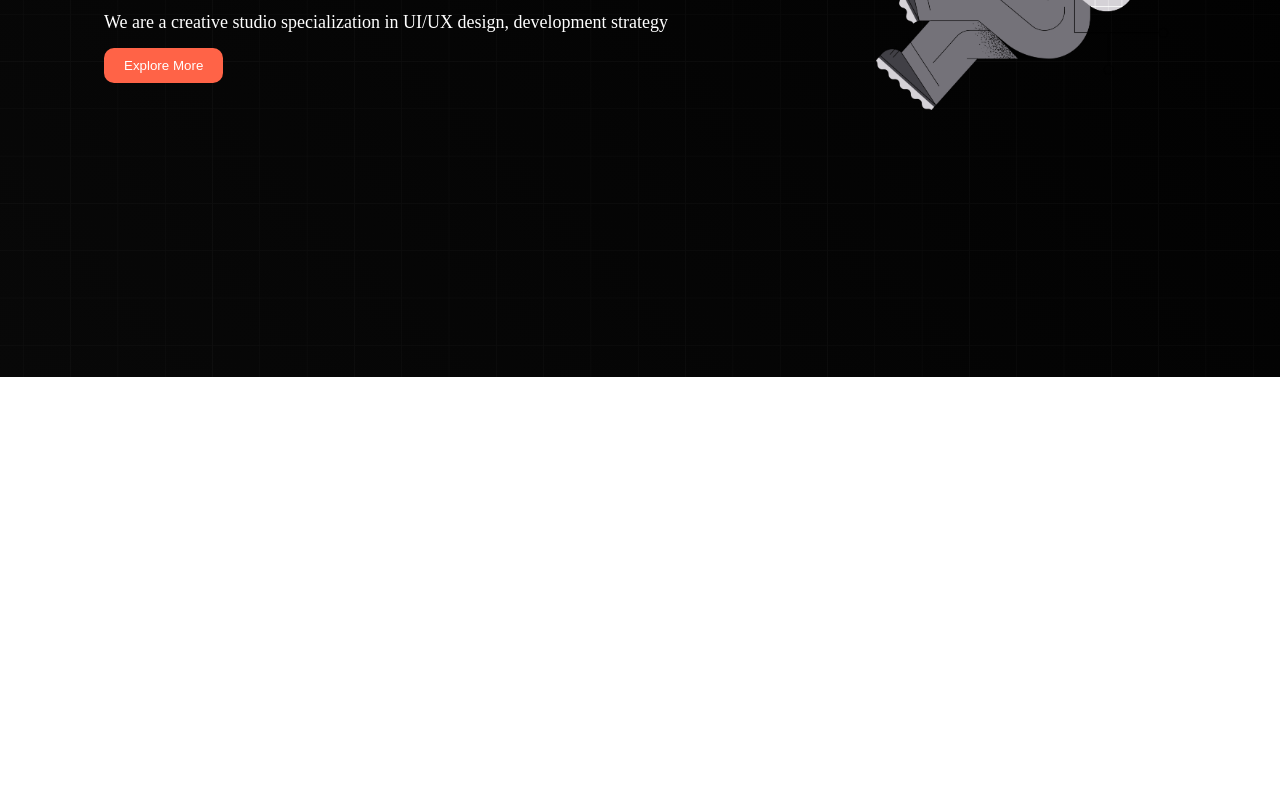
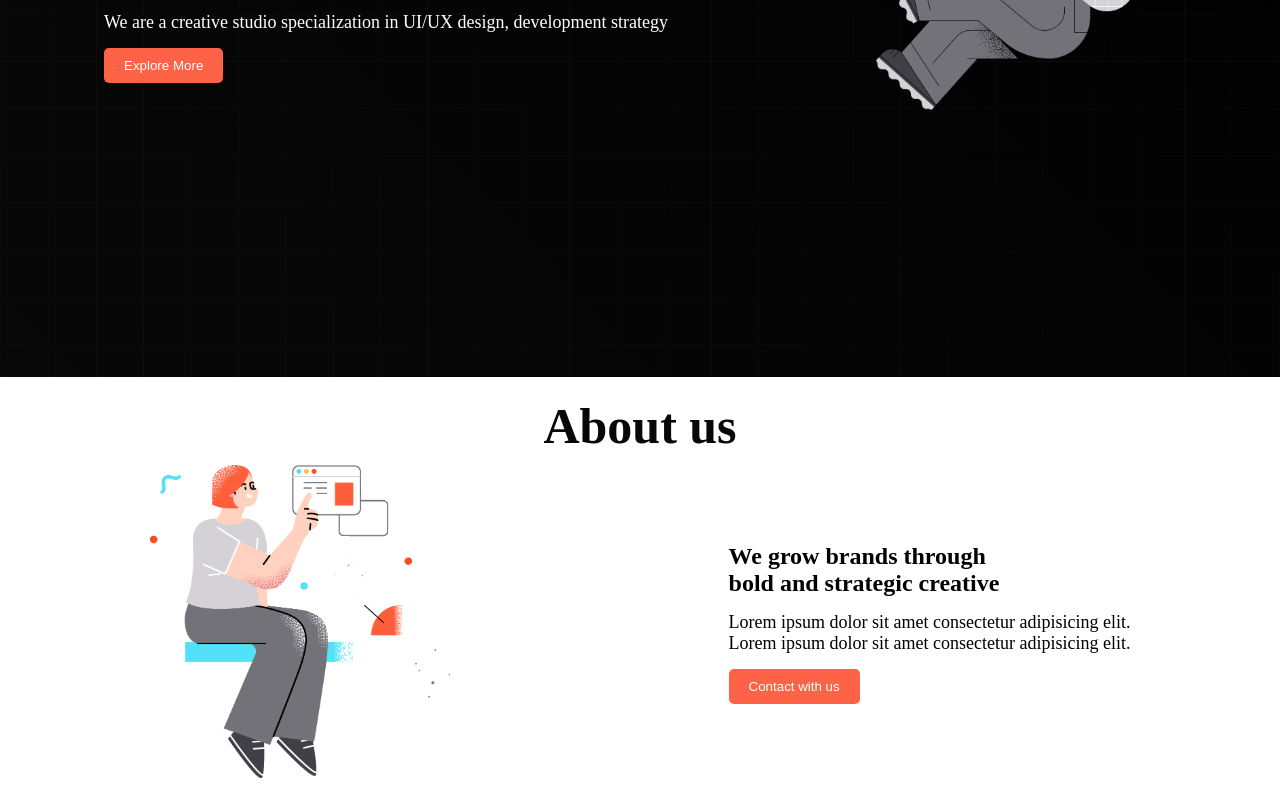
Before and after one commit to moniru005/digital-products, a plain HTML site: page index.html in a window 1280 px wide. Shown: the part 491-1283 px from the top of the page. Before the commit the page ends 868 px from the top, so only its background shows below. Drawn offline with Linux system fonts and the light colour scheme.

Commit message:
added About Section

```diff
--- a/css/style.css
+++ b/css/style.css
@@ -35,6 +35,7 @@
     background-image: url('../images/background.png'), linear-gradient(45deg, rgb(8, 8, 8), #000);
     background-size: cover;
     background-repeat: no-repeat;
+    background-position: center;
     color: white;
 }
 .banner-img{
@@ -54,9 +55,26 @@
     background-color: tomato;
     color: white;
     border: none;
-    border-radius: 10px;
+    border-radius: 5px;
     cursor: pointer;
 }
 .btn:hover{
     background-color: rgb(228, 77, 50);
 }
+.about-title{
+    font-size: 50px;
+    font-weight: bold;
+    color: rgb(8, 8, 8);
+    text-align: center;
+    padding-top: 20px;
+}
+.about-container{
+    display:flex;
+    justify-content: space-around;
+    align-items: center;
+    flex-direction: row-reverse;
+    padding: 10px;
+}
+.about-info{
+
+}
--- a/index.html
+++ b/index.html
@@ -39,6 +39,24 @@
             </div>
         </section>
         <!-- End Banner section -->
+
+        <!-- Start About Section -->
+        <section>
+            <h1 class="title about-title">About us</h1>
+            <div class="about-container">
+                <div class="about-info">
+                    <h1>We grow brands through <br>bold and strategic creative</h1>
+                    <p class="description">Lorem ipsum dolor sit amet consectetur adipisicing elit. <br>Lorem ipsum dolor sit amet consectetur adipisicing elit.</p>
+                    <button class="btn">Contact with us</button>
+                </div>
+                <div class="about-image">
+                    <img class="banner-img" src="./images/section.png" alt="">
+                </div>
+            </div>
+        </section>
+        <!-- End About section -->
+
+
     </main>
     <footer>
 
```
